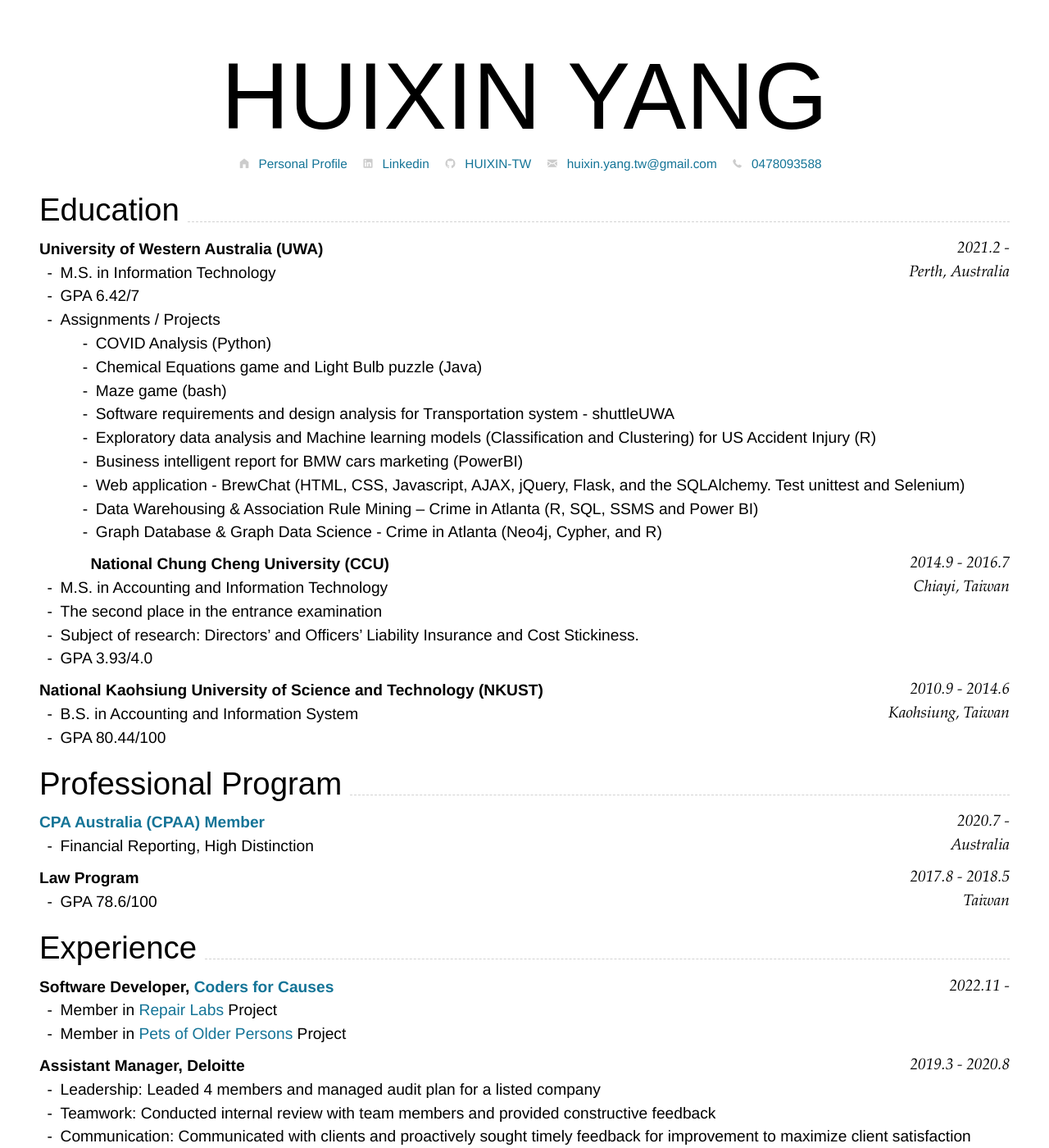
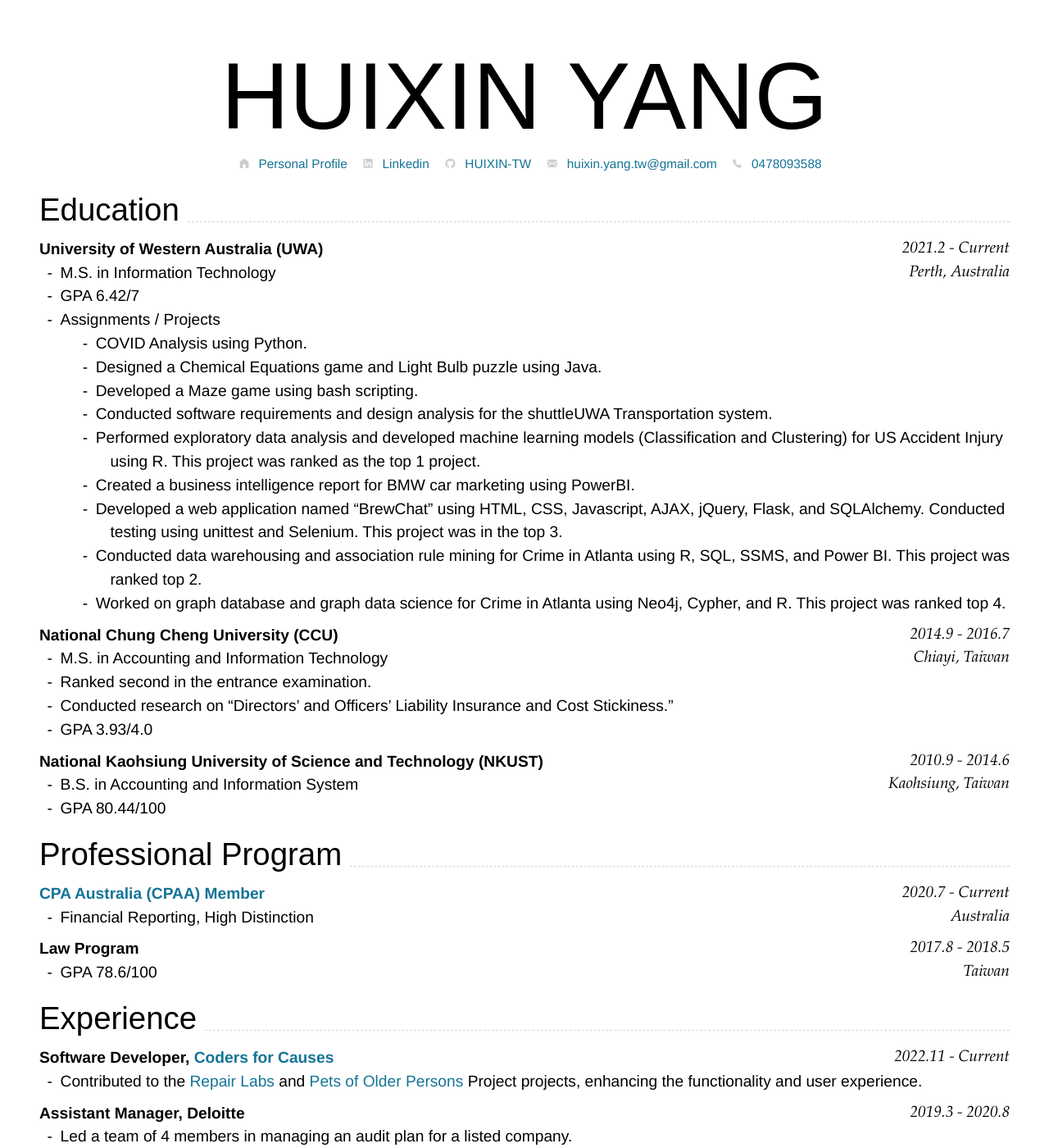
Before and after one commit to HUIXIN-TW/Resume, a Jekyll site: the page built from index.md, in a window 1280 px wide and 1400 px high. Shown: the whole window at 82% size. Built offline with Jekyll 4.4.1, drawn with Linux system fonts in a browser that asks for light colours; nearby versions of some CDN libraries; some of the changed text lies outside the part shown.

Commit message:
update resume

````diff
--- a/index.md
+++ b/index.md
@@ -36,7 +36,7 @@ print format: use --- to separate pages
 
 ## Education
 
-### **University of Western Australia (UWA)** `2021.2 -`
+### **University of Western Australia (UWA)** `2021.2 - Current`
 
 ```
 Perth, Australia
@@ -45,15 +45,17 @@ Perth, Australia
 -   M.S. in Information Technology
 -   GPA 6.42/7
 -   Assignments / Projects
-    -   COVID Analysis (Python)
-    -   Chemical Equations game and Light Bulb puzzle (Java)
-    -   Maze game (bash)
-    -   Software requirements and design analysis for Transportation system - shuttleUWA
-    -   Exploratory data analysis and Machine learning models (Classification and Clustering) for US Accident Injury (R)
-    -   Business intelligent report for BMW cars marketing (PowerBI)
-    -   Web application - BrewChat (HTML, CSS, Javascript, AJAX, jQuery, Flask, and the SQLAlchemy. Test unittest and Selenium)
-    -   Data Warehousing & Association Rule Mining – Crime in Atlanta (R, SQL, SSMS and Power BI)
-    -   Graph Database & Graph Data Science - Crime in Atlanta (Neo4j, Cypher, and R)
+    -   COVID Analysis using Python.
+    -   Designed a Chemical Equations game and Light Bulb puzzle using Java.
+    -   Developed a Maze game using bash scripting.
+    -   Conducted software requirements and design analysis for the shuttleUWA Transportation system.
+    -   Performed exploratory data analysis and developed machine learning models (Classification and Clustering) for US Accident Injury using R. This project was ranked as the top 1 project.
+    -   Created a business intelligence report for BMW car marketing using PowerBI.
+    -   Developed a web application named "BrewChat" using HTML, CSS, Javascript, AJAX, jQuery, Flask, and SQLAlchemy. Conducted testing using unittest and Selenium. This project was in the top 3.
+    -   Conducted data warehousing and association rule mining for Crime in Atlanta using R, SQL, SSMS, and Power BI. This project was ranked top 2.
+    -   Worked on graph database and graph data science for Crime in Atlanta using Neo4j, Cypher, and R. This project was ranked top 4.
+
+
 ### **National Chung Cheng University (CCU)** `2014.9 - 2016.7`
 
 ```
@@ -61,8 +63,8 @@ Chiayi, Taiwan
 ```
 
 -   M.S. in Accounting and Information Technology
--   The second place in the entrance examination
--   Subject of research: Directors’ and Officers’ Liability Insurance and Cost Stickiness.
+-   Ranked second in the entrance examination.
+-   Conducted research on "Directors’ and Officers’ Liability Insurance and Cost Stickiness."
 -   GPA 3.93/4.0
 
 ### **National Kaohsiung University of Science and Technology (NKUST)** `2010.9 - 2014.6`
@@ -76,7 +78,7 @@ Kaohsiung, Taiwan
 
 ## Professional Program
 
-### **[CPA Australia (CPAA) Member](https://www.cpaaustralia.com.au)** `2020.7 -`
+### **[CPA Australia (CPAA) Member](https://www.cpaaustralia.com.au)** `2020.7 - Current`
 
 ```
 Australia
@@ -94,10 +96,9 @@ Taiwan
 
 ## Experience
 
-### **Software Developer, [Coders for Causes](https://codersforcauses.org)** `2022.11 - `
+### **Software Developer, [Coders for Causes](https://codersforcauses.org)** `2022.11 - Current`
 
--   Member in [Repair Labs](https://github.com/codersforcauses/repair-labs) Project
--   Member in [Pets of Older Persons](https://www.poopswa.org.au) Project
+-   Contributed to the [Repair Labs](https://github.com/codersforcauses/repair-labs) and [Pets of Older Persons](https://www.poopswa.org.au) Project projects, enhancing the functionality and user experience.
 
 ### **Assistant Manager, Deloitte** `2019.3 - 2020.8`
 
@@ -131,9 +132,9 @@ Industry Experiences
 -   Medical Manufacturing and Telecommunication<br>
     \*Both are listed on the Taipei Stock Exchange and NASDAQ<br> -->
 
--   Leadership: Leaded 4 members and managed audit plan for a listed company
--   Teamwork: Conducted internal review with team members and provided constructive feedback
--   Communication: Communicated with clients and proactively sought timely feedback for improvement to maximize client satisfaction
+-   Led a team of 4 members in managing an audit plan for a listed company.
+-   Conducted internal reviews, providing constructive feedback to improve team performance.
+-   Actively communicated with clients to gather feedback and improve client satisfaction.
 
 
 ### **Staff - Senior Associate, PwC** `2016.9 - 2019.2`
@@ -152,20 +153,16 @@ Responsibility
 - Directed non-profit organizations audit and tax declaration audit.
 - Assisting in preparing the company and branches year-end audit, with constant monitoring of internal controls for Taiwan and overseas branch offices:12 days in Dongguan, 17 days in Shanghai, 2 days in Nanjing, 3days in Wuhan and 12 days in New Jersey and Memphis.
 <br>
-
 Leadership
 - Initiated plans before auditing, and managed a project, then assign tasks to team member based on priority
 - Leaded 2 members and managed audit plan for a listed companies
 <br>
-
-
 Industry Experiences
-
 -   Medical Manufacturing, Investment, Advertising, Hospitality, Clothing Manufacturing
-    <br>
+<br>
 -->
 
--   Teamwork: Conducted internal review with team members
+-   Worked collaboratively with team members, conducting internal reviews to ensure high-quality outputs.
 
 ### **Intermediate Accounting Instructor, Tekom Technologies, Inc** `2016.3 - 2016.6`
 
@@ -175,9 +172,11 @@ Industry Experiences
 <br>
 -->
 
+-   Delivered effective instruction in Intermediate Accounting, facilitating student understanding and proficiency.
+
 ### **Facilitator, National Chung Cheng University** `2015.2 - 2016.6`
 
--   Business Analysis, Accounting, Advanced Accounting, Audit and Statistics.<br>
+-   Assisted in teaching courses such as Business Analysis, Accounting, Advanced Accounting, Audit, and Statistics.
 
 <!-- For more detail but not show on CV
 Business analysis and Valuation `2016.2 - 2016.6`<br>
@@ -189,6 +188,7 @@ Statistics `2015.2 - 2015.6`<br>
 - Assisted professors and gave students instructions
 <br>
 -->
+-
 <br>
 
 ## Qualifications and Certifications
@@ -219,7 +219,7 @@ Statistics `2015.2 - 2015.6`<br>
 
 ### **Best Lecturer on CCU AIT 5th Summer Camp** `2016.7`
 
-I designed a game, named _Fraud and Fraudit_. It is an interactive game with audiences. Participants win credits as financial points if they answer correctly. Then, all teams show their financial statements and tell a good story to gain the fund. Candidates who act as accountants must find out whether it is a fraud.
+<!-- I designed a game, named _Fraud and Fraudit_. It is an interactive game with audiences. Participants win credits as financial points if they answer correctly. Then, all teams show their financial statements and tell a good story to gain the fund. Candidates who act as accountants must find out whether it is a fraud. -->
 
 <!-- For more detail but not show on CV
 Before I graduated, the Accounting students’ Guild invited me as a lecturer for the fifth accounting summer camp on July 10, 2016. It flattered me when I heard. I attached great importance to teaching high school students who are interested in accounting. Hence, I took a week to design my game - Fraud and Fraudit. It was an interactive game with audiences. Participants won credits by a group if they answered correctly. Then, all teams showed their financial statements and told a good story to gain the fund. Be careful! It may be a fraud! Candidates who acted as accountants must find out whether it was fraud. Call “BLUFF” when determining it was a scandal, then you won.
@@ -230,12 +230,12 @@ Before I graduated, the Accounting students’ Guild invited me as a lecturer fo
 
 ### **Champion Team in KPMG Academic competition** `2015.5`
 
-KPMG International Limited (or simply KPMG) is a multinational professional services network, and one of the Big Four accounting organizations. Every June, they hold a KPMG academic competition at my university to reward those who have professional and practical knowledge. All candidates must answer the questions about intermediate accounting in a limited time. In the end, my team won the championship. It was thrill experience; I was glad that we showed teamwork and professionalism.
+<!-- KPMG International Limited (or simply KPMG) is a multinational professional services network, and one of the Big Four accounting organizations. Every June, they hold a KPMG academic competition at my university to reward those who have professional and practical knowledge. All candidates must answer the questions about intermediate accounting in a limited time. In the end, my team won the championship. It was thrill experience; I was glad that we showed teamwork and professionalism. -->
 <br>
 
 ### **Bronze Medal Winner on XBRL Academic Winter Camp, [TWSE](https://www.twse.com.tw/en/)** `2015.1`
 
-XBRL (eXtensible Business Reporting Language) was the latest idea of a global framework for exchanging business information in Taiwan at that time. Hence, my classmates and I enrolled in the XBRL camp held by Taiwan Stock Exchange from January 19, 2015, to January 22, 2015. It was an intensive program. All candidates must take two and a half days of classes regarding XBRL, then take part in a competition in the afternoon of the third day. Luckily, we won third place!
+<!-- XBRL (eXtensible Business Reporting Language) was the latest idea of a global framework for exchanging business information in Taiwan at that time. Hence, my classmates and I enrolled in the XBRL camp held by Taiwan Stock Exchange from January 19, 2015, to January 22, 2015. It was an intensive program. All candidates must take two and a half days of classes regarding XBRL, then take part in a competition in the afternoon of the third day. Luckily, we won third place! -->
 <br>
 
 <!-- ### Footer
````
